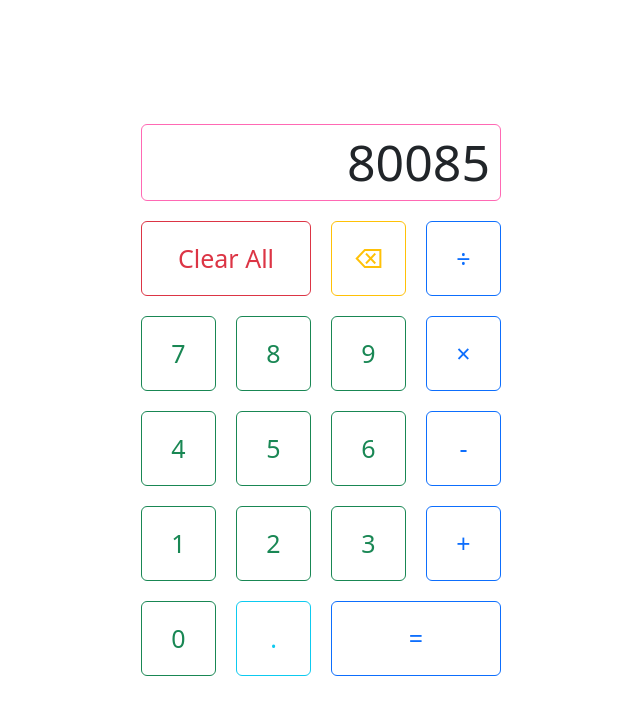
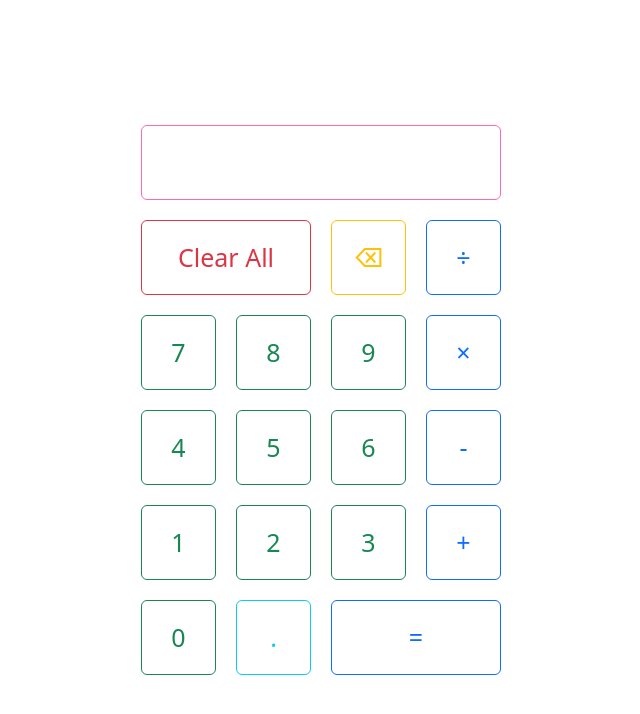
Before and after one commit to SparkSyndrome/odin-calculator, a plain HTML site: page index.html in a window 1280 px wide. Shown: the whole page, without its empty margins (319-959 px from the left). Drawn offline with nearby package versions, Linux system fonts and the light colour scheme.

Commit message:
Minor design tweaks

```diff
--- a/index.html
+++ b/index.html
@@ -14,7 +14,7 @@
 </head>
 <body>
   <main>
-    <div class="display">80085</div>
+    <div class="display"></div>
     <div class="buttons">
       <div class="first-row">
         <button class="btn btn-outline-danger clear" style="font-size: 25px">Clear All</button>
--- a/style.css
+++ b/style.css
@@ -20,6 +20,7 @@ body {
   border: hotpink solid 1px;
   border-radius: 0.375rem;
   padding: 0 10px;
+  height: 75px;
 }
 
 .first-row,
```
